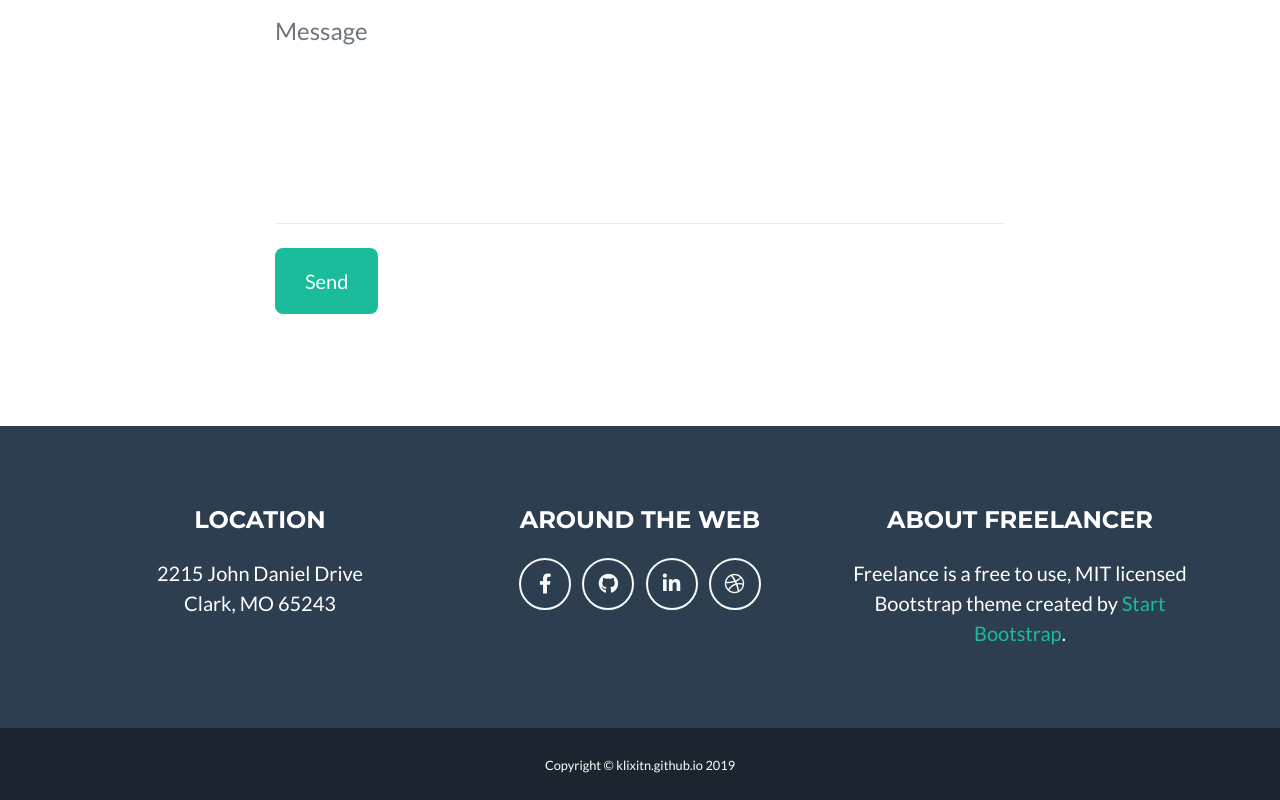
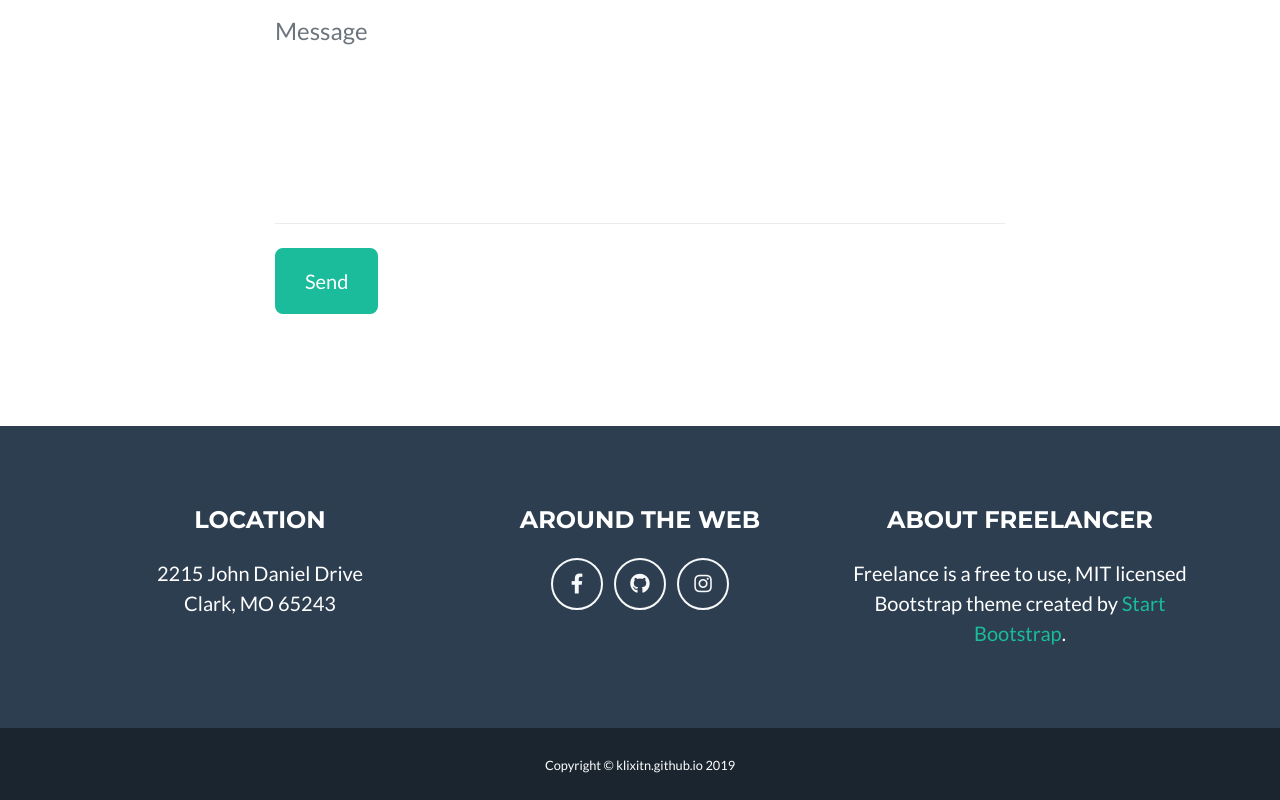
Before and after one commit to klixitn/klixitn.github.io, a website with bundled scripts: page index.html in a window 1280 px wide. Shown: the part 2832-3632 px from the top of the page. Built offline with nearby package versions, Linux system fonts and the light colour scheme.

Commit message:
update  footer

```diff
--- a/index.html
+++ b/index.html
@@ -302,11 +302,8 @@
           <a class="btn btn-outline-light btn-social mx-1" href="https://github.com/klixitn">
             <i class="fab fa-github"></i>
           </a>
-          <a class=" btn btn-outline-light btn-social mx-1" href="#">
-            <i class="fab fa-fw fa-linkedin-in"></i>
-          </a>
-          <a class="btn btn-outline-light btn-social mx-1" href="#">
-            <i class="fab fa-fw fa-dribbble"></i>
+          <a class=" btn btn-outline-light btn-social mx-1" href="https://www.instagram.com/klixitn_official/?hl=id">
+            <i class="fab fa-fw fa-instagram"></i>
           </a>
         </div>
 
```
